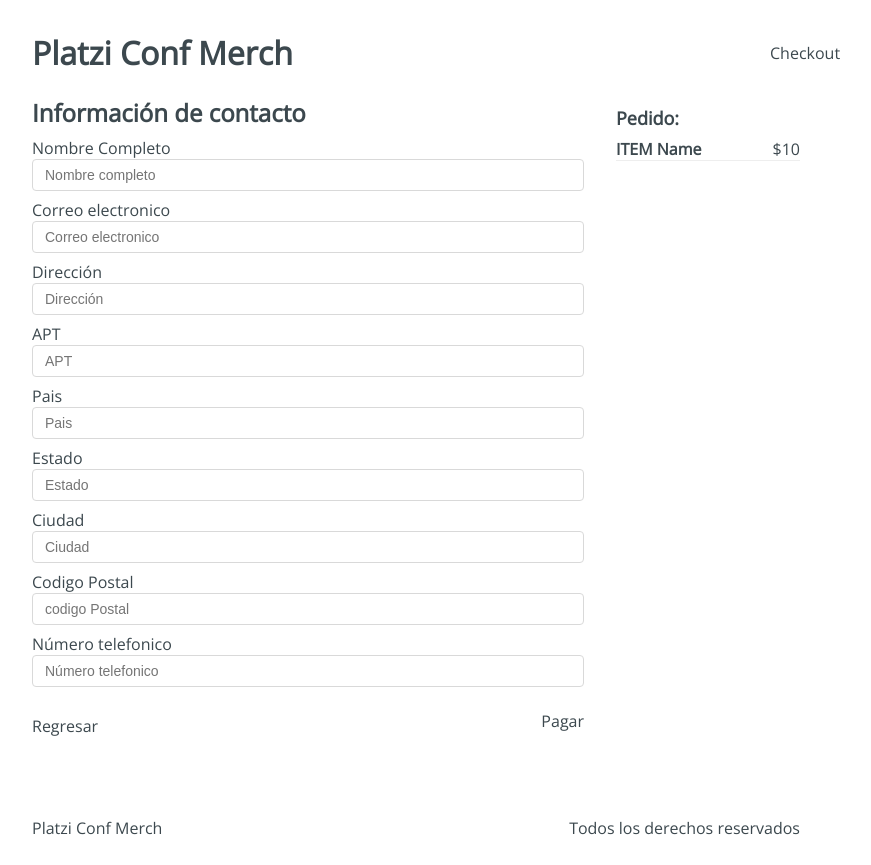
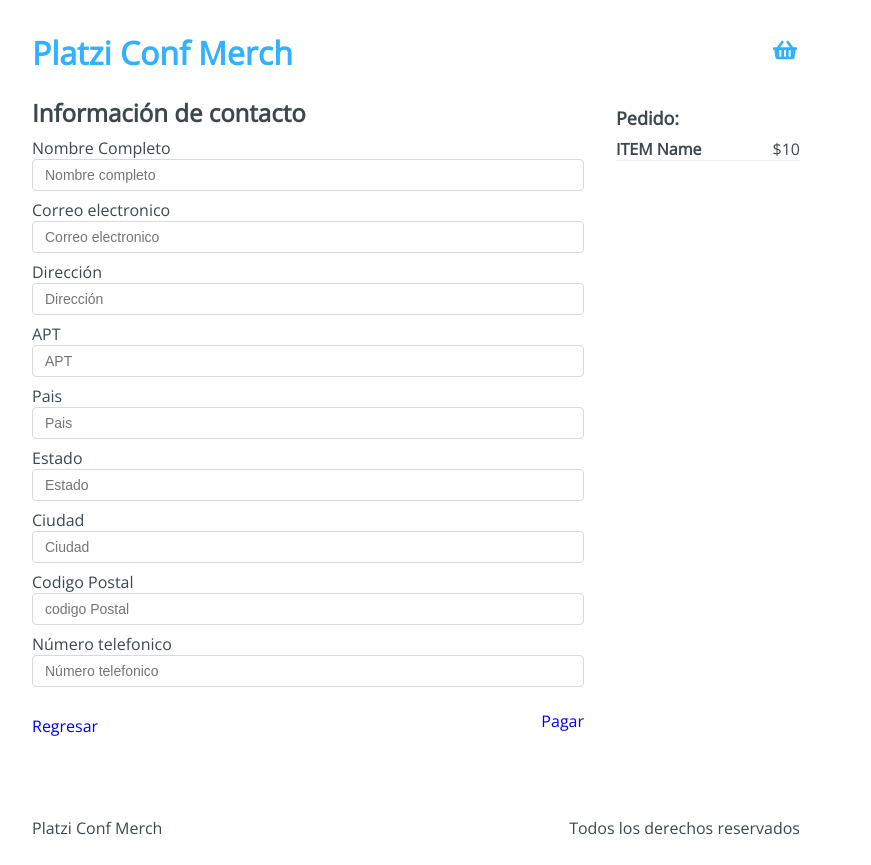
Before and after one commit to OrlandoMts/merchandise, a React app: page /checkout/information in a window 1280 px wide. Shown: the whole page, without its empty margins (224-1095 px from the left). Built offline with nearby package versions, Linux system fonts and the light colour scheme.

Commit message:
hice el manejo de rutas y coloque algunos iconos

```diff
--- a/package.json
+++ b/package.json
@@ -26,6 +26,7 @@
     "html-loader": "^3.0.1",
     "html-webpack-plugin": "^5.5.0",
     "mini-css-extract-plugin": "^2.4.5",
+    "react-icons": "^4.3.1",
     "sass": "^1.45.1",
     "sass-loader": "^12.4.0",
     "style-loader": "^3.3.1",
--- a/src/components/Header.jsx
+++ b/src/components/Header.jsx
@@ -1,12 +1,20 @@
 import React from 'react';
+import { Link } from 'react-router-dom';
 import '../styles/components/Header.css';
+import { FaShoppingBasket } from "react-icons/fa";
 
 const Header = () => {
     return (
         <div className='Header'>
-            <h1 className='Header-title'>Platzi Conf Merch</h1>
+            <h1 className='Header-title'>
+                <Link to='/'>
+                Platzi Conf Merch
+                </Link>
+            </h1>
             <div className='Header-checkout'>
-                Checkout
+                <Link to='/checkout'>
+                    <FaShoppingBasket title="checkout" size="1.5rem" />
+                </Link>
             </div>
         </div>
     )
--- a/src/containers/Checkout.jsx
+++ b/src/containers/Checkout.jsx
@@ -1,5 +1,7 @@
 import React from 'react';
+import { Link } from 'react-router-dom';
 import '../styles/components/Checkout.css';
+import { TiTimesOutline } from 'react-icons/ti';
 
 const Checkout = () => {
     return (
@@ -11,12 +13,15 @@
                         <h4>ITEM name</h4>
                         <span>$10</span>
                     </div>
-                    <button type='button'>Eliminar</button>
+
+                    <button type='button'><TiTimesOutline title='Eliminar' size='1.5rem'/></button>
                 </div>
             </div>
             <div className='Checkout-sidebar'>
                 <h3>Precio Total: $10</h3>
-                <button type='button'>Continuar pedido</button>
+                <Link to='/checkout/information'>
+                    <button type='button'>Continuar pedido</button>
+                </Link>
             </div>
         </div>
     )
--- a/src/containers/Information.jsx
+++ b/src/containers/Information.jsx
@@ -1,4 +1,5 @@
 import React from 'react';
+import { Link } from 'react-router-dom';
 import '../styles/components/Information.css'
 
 const Information = () => {
@@ -50,10 +51,14 @@
                 </div>
                 <div className='Information-buttons'>
                     <div className='Information-back'>
-                        Regresar
+                        <Link to='/checkout/information' replace>
+                            Regresar
+                        </Link>
                     </div>
                     <div className='Information-next'>
-                        Pagar
+                        <Link to='/checkout/payment'>
+                            Pagar
+                        </Link>
                     </div>
                 </div>
             </div>
--- a/src/routes/App.jsx
+++ b/src/routes/App.jsx
@@ -1,5 +1,5 @@
 import React from 'react';
-import { BrowserRouter, Routes, Route } from 'react-router-dom';
+import { BrowserRouter, Routes, Route,} from 'react-router-dom';
 import { Layout } from '../components/Layout';
 import { Home } from "@containers/Home";
 import { Checkout } from "@containers/Checkout";
```
Also changed, not shown: 1 other file (tests, documents, lock files or other folders).
